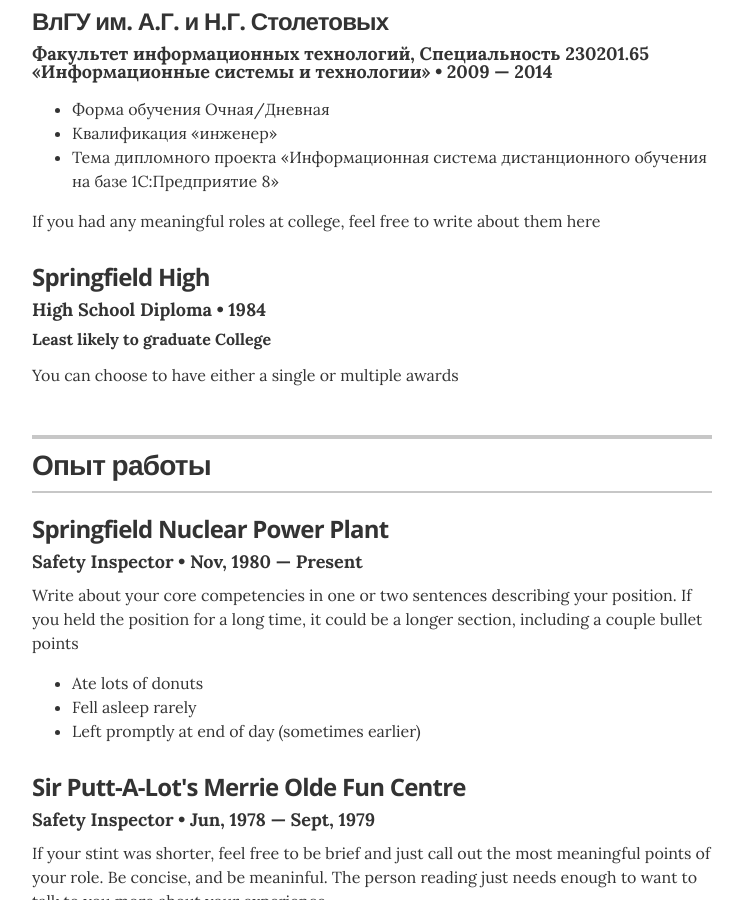
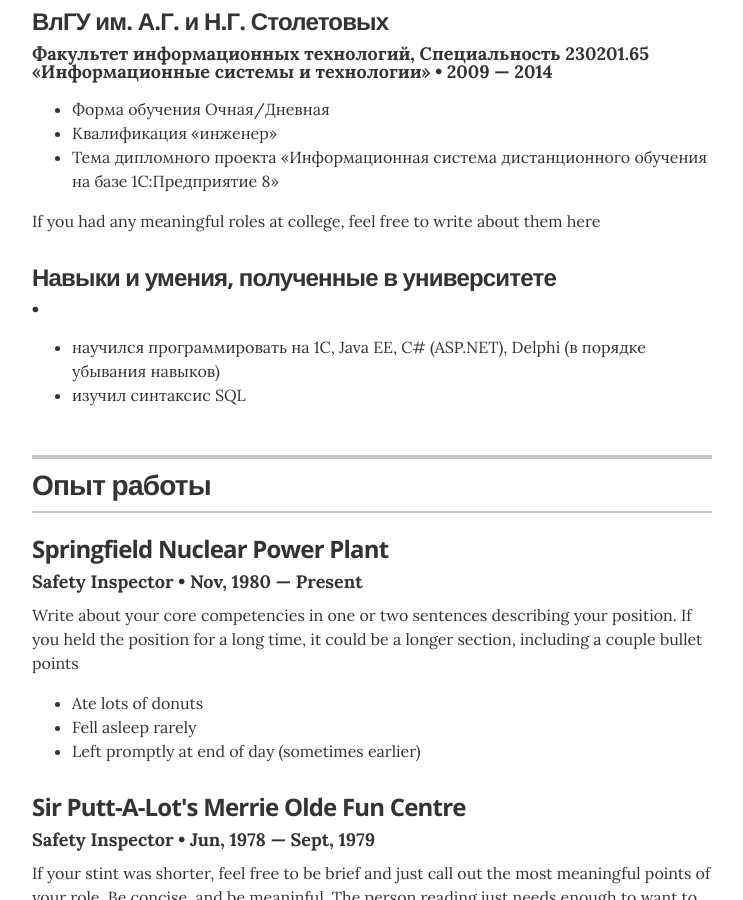
Before and after one commit to mrroofless/mrroofless.github.io, a Jekyll site: the page built from index.html, in a window 1280 px wide and 900 px high, scrolled down 605 px. Shown: the whole window, without its empty margins (268-1011 px from the left). Built offline with Jekyll 4.4.1, drawn with Linux system fonts in a browser that asks for light colours.

Commit message:
Update education.yml

```diff
--- a/_data/education.yml
+++ b/_data/education.yml
@@ -8,8 +8,10 @@
     - award: Тема дипломного проекта «Информационная система дистанционного обучения на базе 1С:Предприятие 8»
   summary: If you had any meaningful roles at college, feel free to write about them here
 
-- degree: High School Diploma
-  uni: Springfield High
-  year: 1984
-  award: Least likely to graduate College
-  summary: You can choose to have either a single or multiple awards
+- degree:
+  uni: Навыки и умения, полученные в университете
+  year:
+  awards:
+    - award: научился программировать на 1С, Java EE, C# (ASP.NET), Delphi (в порядке убывания навыков)
+    - award: изучил синтаксис SQL
+  summary:
```
